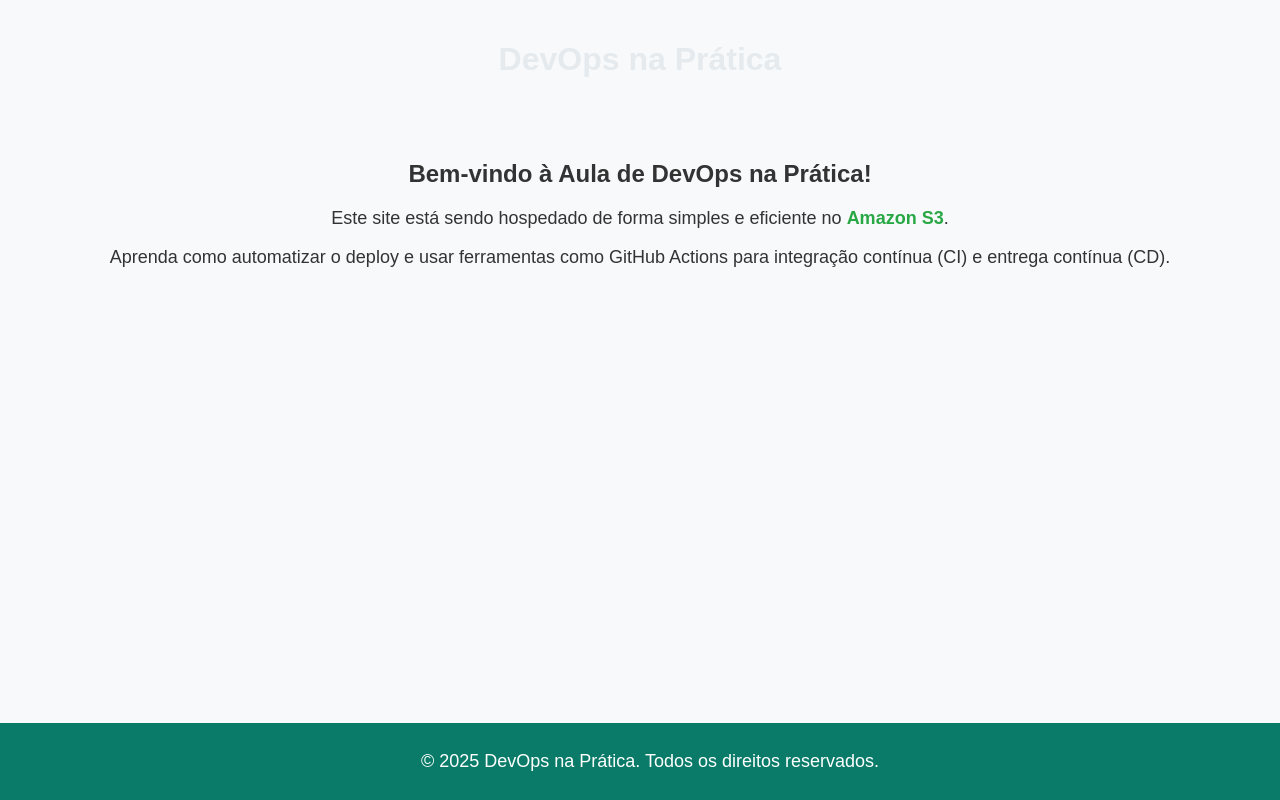
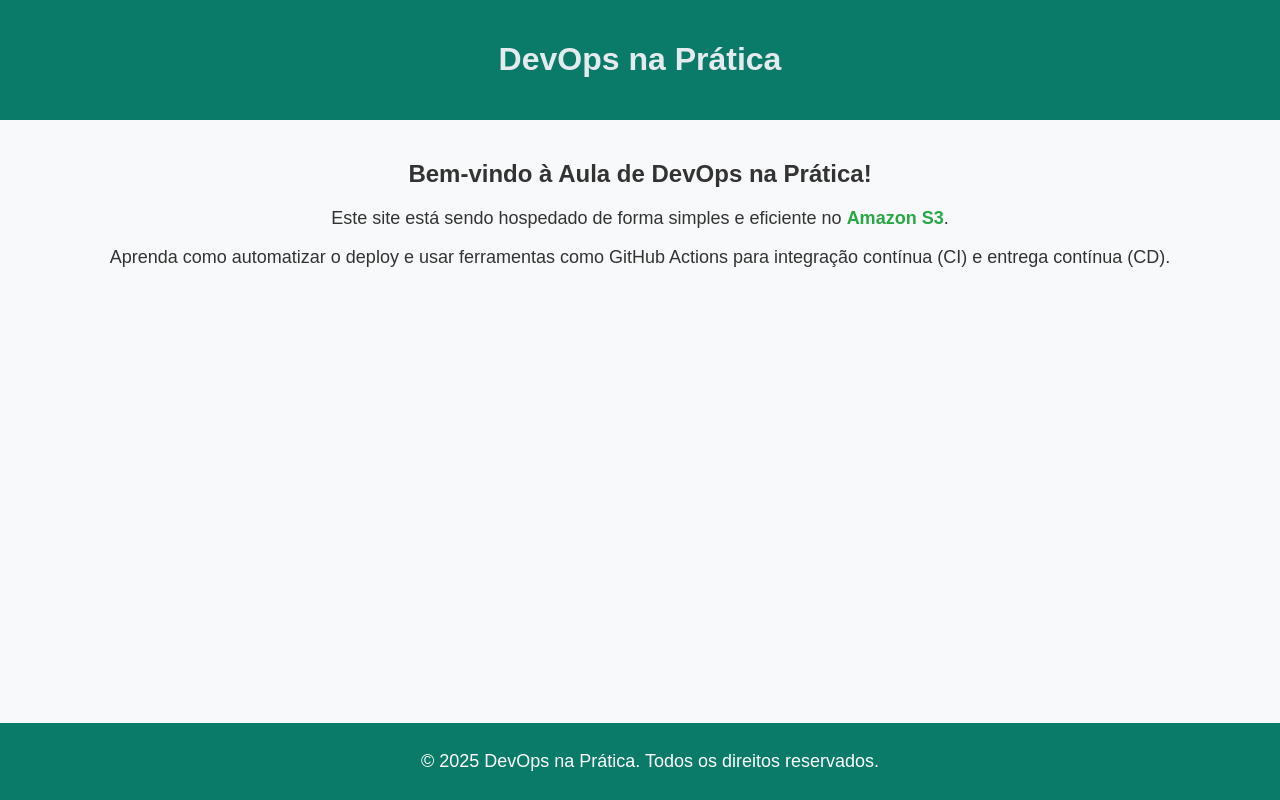
Before and after one commit to chris-zpl/s3-site-statico, a plain HTML site: page index.html in a window 1280 px wide. Drawn offline with Linux system fonts and the light colour scheme.

Commit message:
Cor do index atualizada

```diff
--- a/index.html
+++ b/index.html
@@ -13,7 +13,7 @@
             padding: 0;
         }
         header {
-            background-color: #f8f9fa;
+            background-color: #097b68;
             color: white;
             text-align: center;
             padding: 20px;
```
